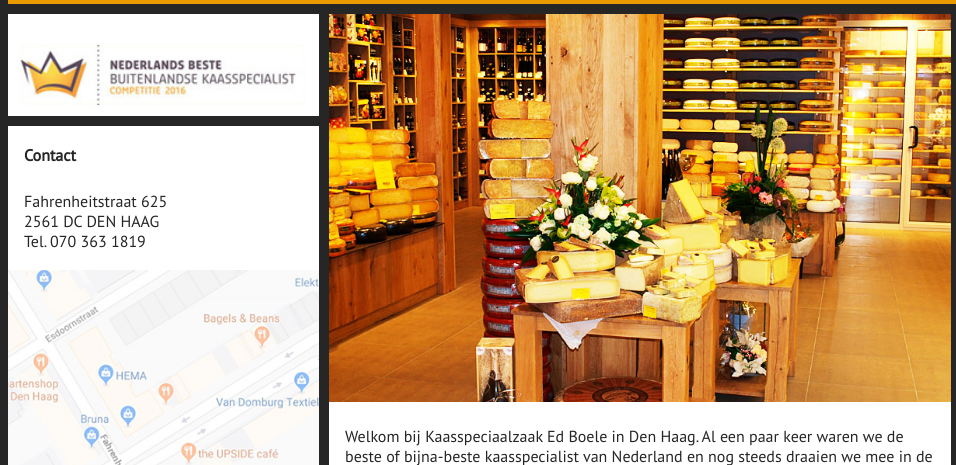
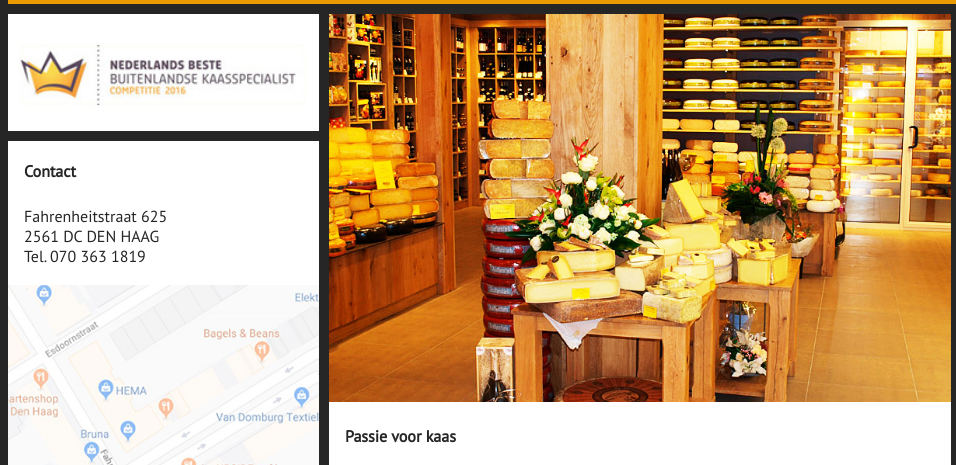
Before and after one commit to RoosHakkoer/challenge2-1819, a plain HTML site: page index.html in a window 1280 px wide. Shown: the part 150-615 px from the top of the page, 0-956 px from the left. Drawn offline with Linux system fonts and the light colour scheme; a web font is replaced by a local one.

Commit message:
small change

```diff
--- a/index.html
+++ b/index.html
@@ -37,6 +37,7 @@
 					<source media="(min-width: 640px)" srcset="images/winkel_800.jpg">
 					<img src="images/winkel_800.jpg" alt="de winkel van de Kaasspeciaalzaak">
 				</picture>
+				<h2>Passie voor kaas</h2>
 				<p>Welkom bij Kaasspeciaalzaak Ed Boele in Den Haag.
 					Al een paar keer waren we de beste of bijna-beste kaasspecialist
 					van Nederland en nog steeds draaien we mee in de top.
--- a/styles/main.css
+++ b/styles/main.css
@@ -27,7 +27,6 @@ h1 {
 h2 {
   font-size: 1em;
   font-weight:bold;
-  max-width: 100px;
   padding: 0.4em 1em;
   border-radius: 0.2em;
 }
```
